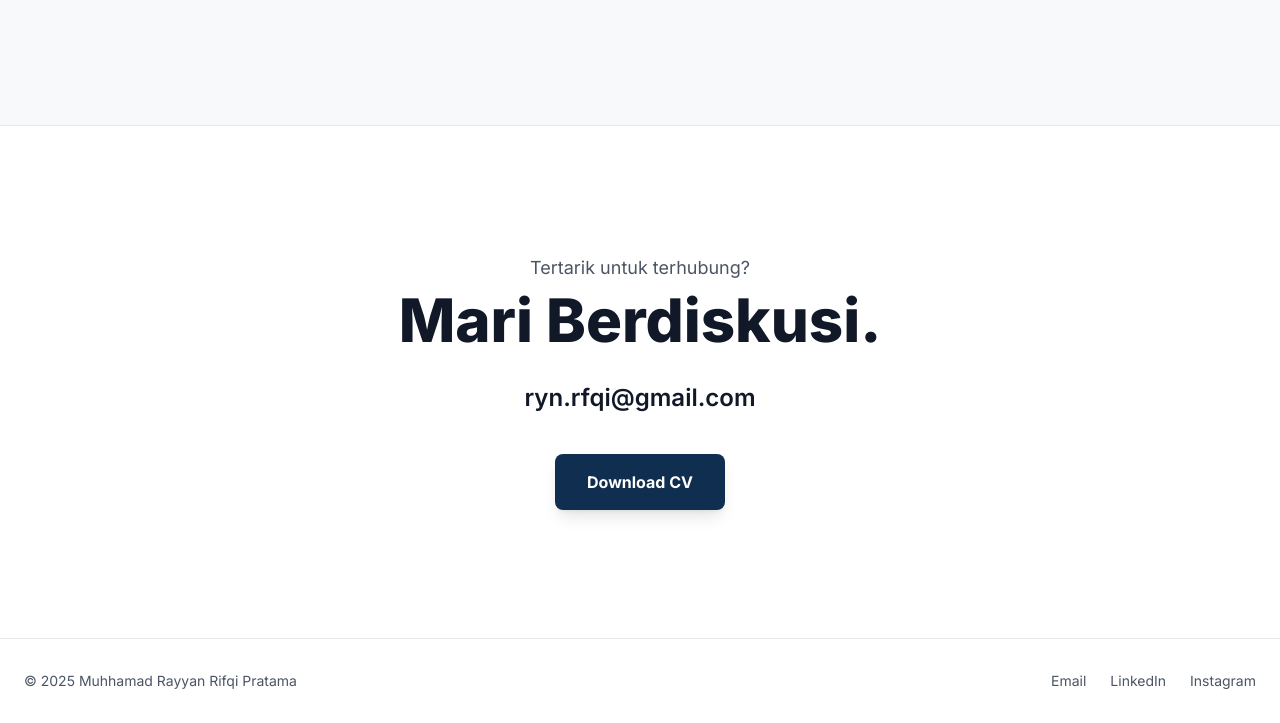
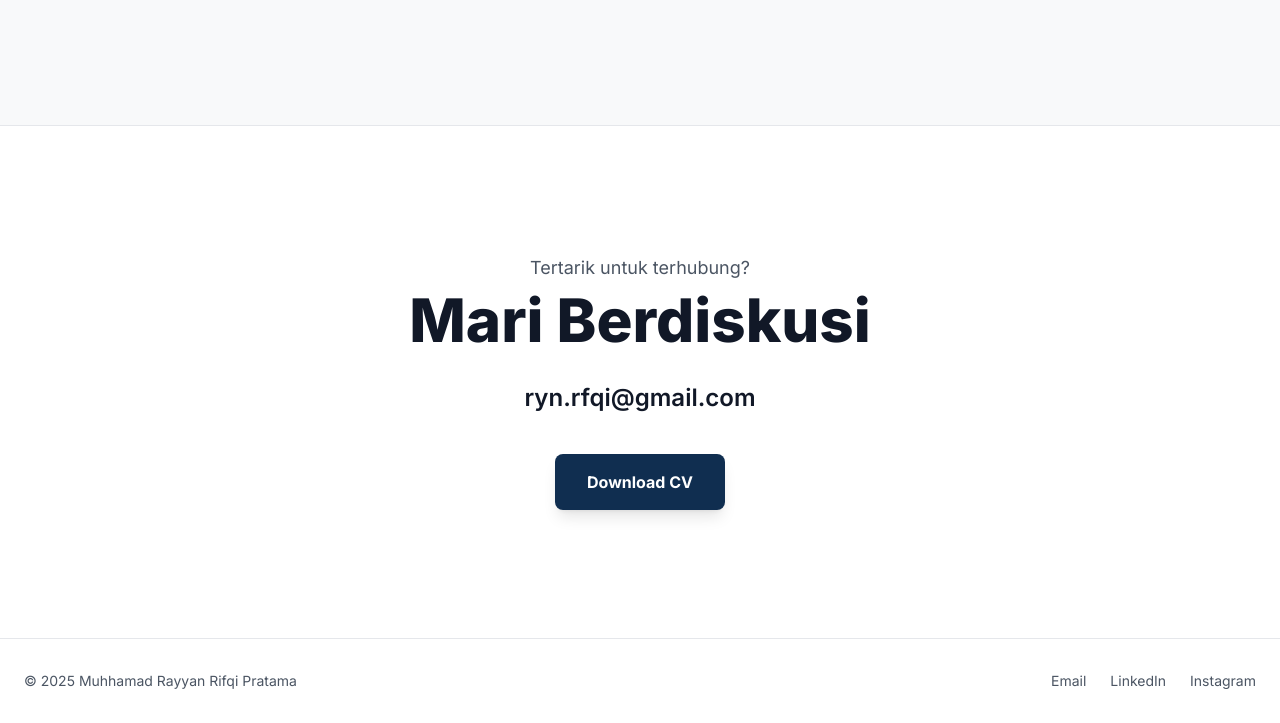
Before and after one commit to 24Rayyan/Portofolio, a plain HTML site: page index.html in a window 1280 px wide. Shown: the part 3553-4276 px from the top of the page. Drawn offline with nearby package versions, Linux system fonts and the light colour scheme.

Commit message:
Update index.html

```diff
--- a/index.html
+++ b/index.html
@@ -695,7 +695,7 @@
             data-aos="fade-up"
             data-aos-delay="100"
           >
-            Mari Berdiskusi.
+            Mari Berdiskusi
           </h2>
           <div class="mt-8" data-aos="fade-up" data-aos-delay="200">
             <a
```
Lines whose indentation alone changed are shown as unchanged.
